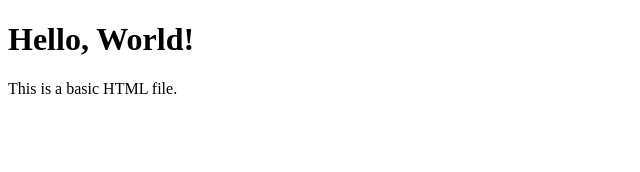
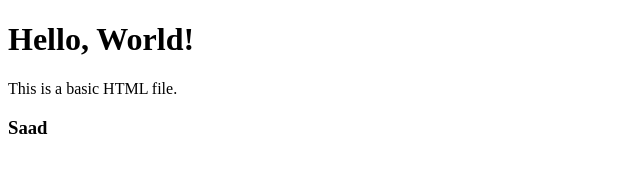
Before and after one commit to SaadPaloji/project, a plain HTML site: page index.html in a window 1280 px wide. Shown: the full height of the page, 0-640 px from the left. Drawn offline with Linux system fonts and the light colour scheme.

Commit message:
Minor Changes

```diff
--- a/index.html
+++ b/index.html
@@ -8,6 +8,6 @@
 <body>
     <h1>Hello, World!</h1>
     <p>This is a basic HTML file.</p>
-
+    <h3>Saad</h3>
 </body>
 </html>
```
